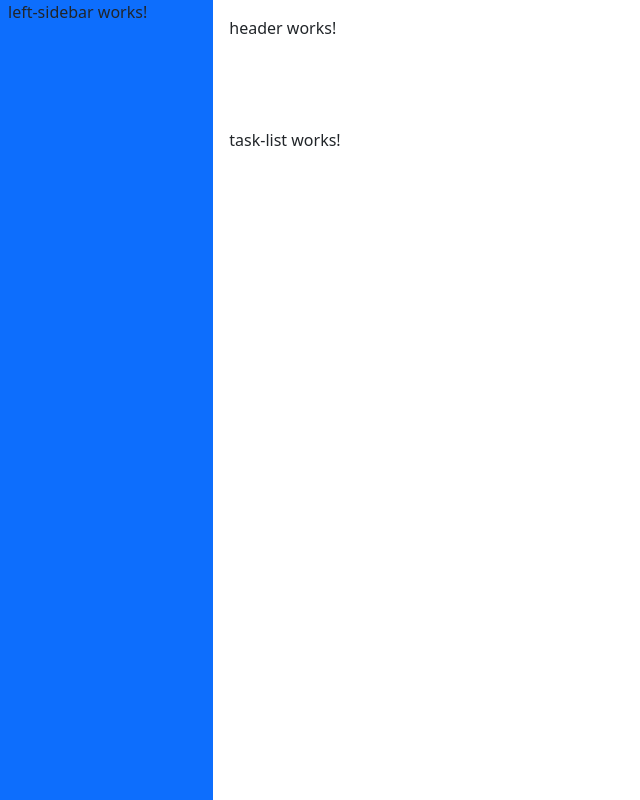
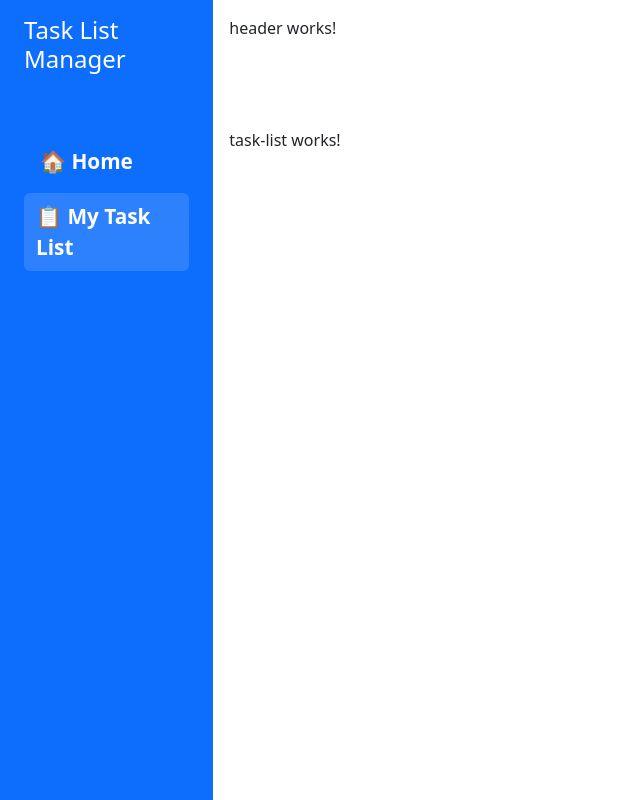
Before and after one commit to AceGjorgjievski/task-management, an Angular app: page /taskList in a window 1280 px wide. Shown: the whole page, without its empty margins (0-640 px from the left). Built offline with nearby package versions, Linux system fonts and the light colour scheme.

Commit message:
style: add proper style

```diff
--- a/src/app/core/sidebars/left-sidebar/left-sidebar.component.css
+++ b/src/app/core/sidebars/left-sidebar/left-sidebar.component.css
@@ -0,0 +1,14 @@
+.items {
+    margin-top: 4rem;
+}
+
+.nav-link {
+    font-size: 1.3rem;
+    font-weight: bold;
+}
+
+.nav-link.active {
+  background-color: #ffffff22;
+  border-radius: 6px;
+  padding: 8px 12px;
+}
--- a/src/app/core/sidebars/left-sidebar/left-sidebar.component.html
+++ b/src/app/core/sidebars/left-sidebar/left-sidebar.component.html
@@ -1 +1,18 @@
-<p>left-sidebar works!</p>
+<div class="sidebar text-white p-3 h-100">
+  <h4 class="mb-4">Task List Manager</h4>
+
+  <div class="items">
+    <ul class="nav flex-column">
+    <li class="nav-item mb-2">
+      <a routerLink="/home" routerLinkActive="active" class="nav-link text-white">
+        🏠 Home
+      </a>
+    </li>
+    <li class="nav-item">
+      <a routerLink="/taskList" routerLinkActive="active" class="nav-link text-white">
+        📋 My Task List
+      </a>
+    </li>
+  </ul>
+  </div>
+</div>
```
Also changed, not shown: src/app/core/sidebars/left-sidebar/left-sidebar.component.ts (+6 -1 lines).
